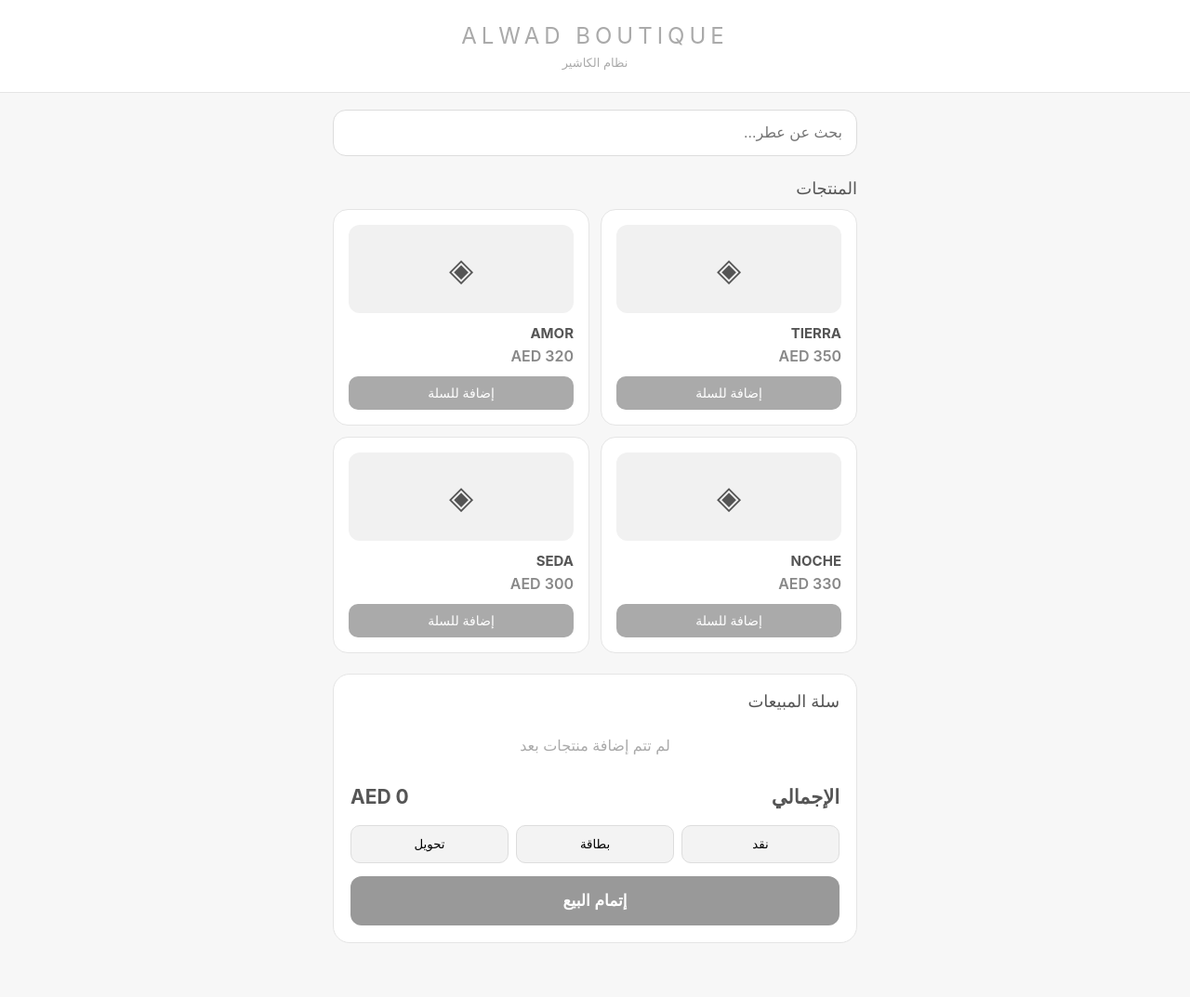
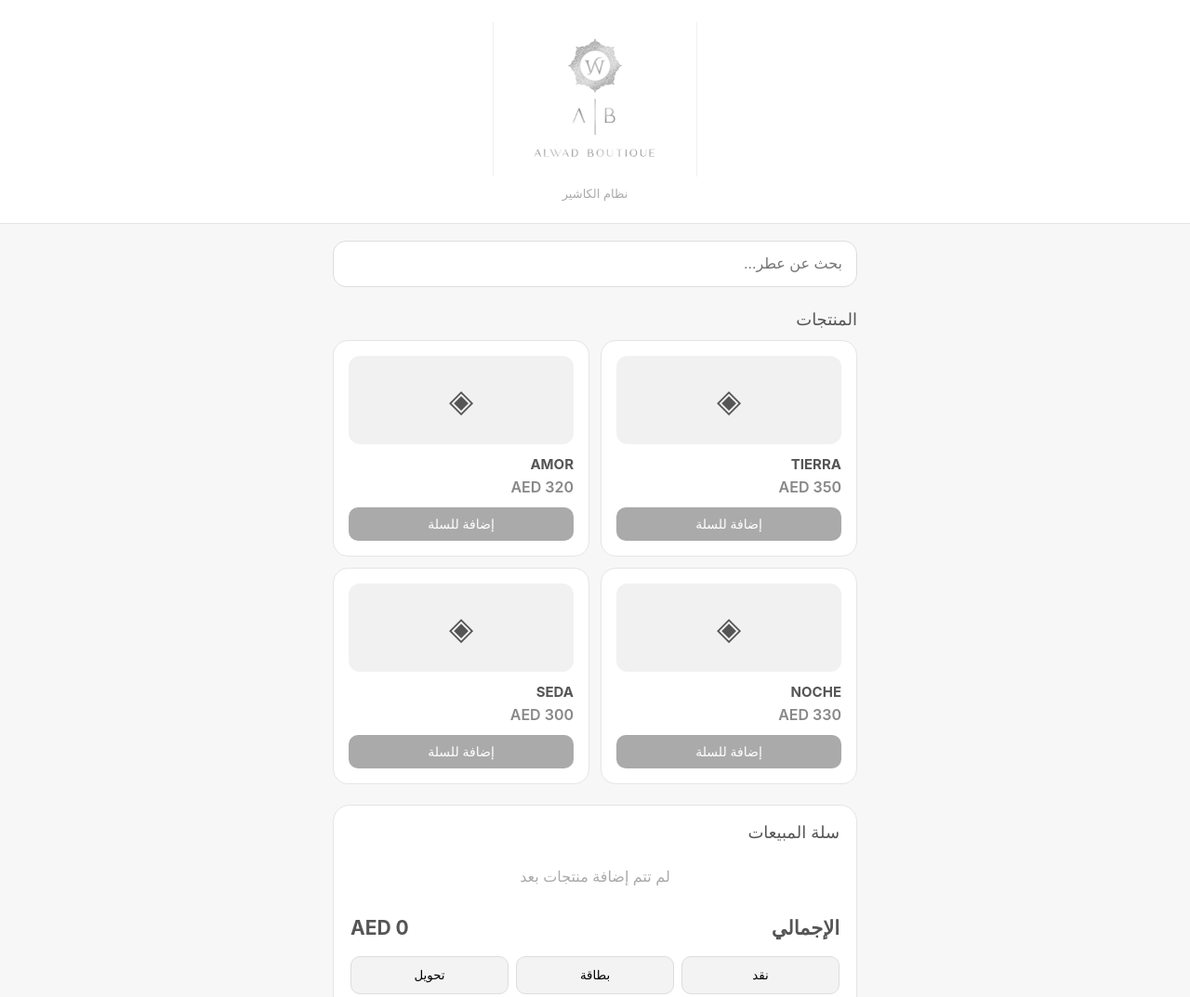
Before and after one commit to wdzayed/alwad--boutique-pos, a plain HTML site: page index.html in a window 1280 px wide. Shown: the top 1073 px of the page at 93% size. Before the commit the page ends 1033 px from the top, so only its background shows below. Drawn offline with Linux system fonts and the light colour scheme.

Commit message:
Replace brand text with logo image

```diff
--- a/index.html
+++ b/index.html
@@ -138,7 +138,7 @@
 <body>
 
 <header>
-  <div class="brand">ALWAD BOUTIQUE</div>
+  <img src="IMG_4197.jpeg" alt="ALWAD BOUTIQUE" style="width:220px;max-width:80%;height:auto;">
   <div class="subtitle">نظام الكاشير</div>
 </header>
 
```
